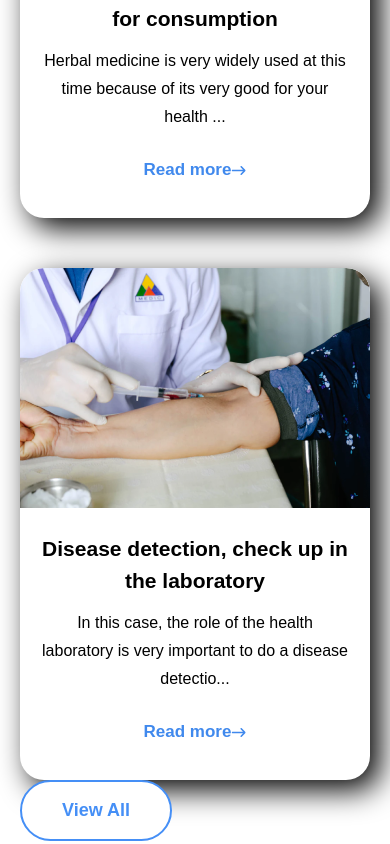
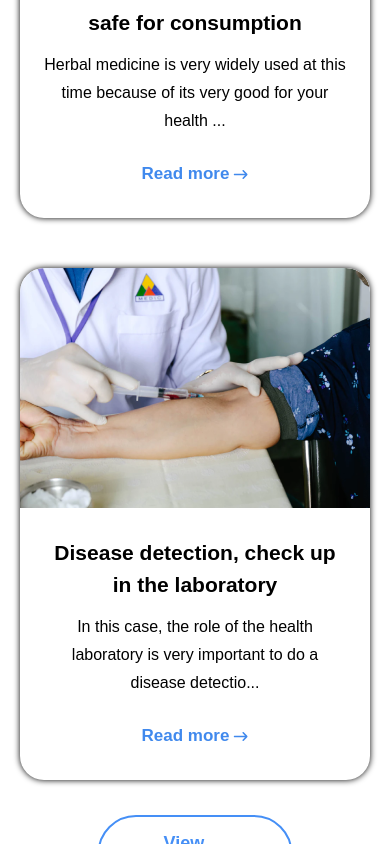
Before and after one commit to DanielCikora/Trafalgar-ReactJS-App, a React (Vite) app: page / in a window 390 px wide. Shown: the part 6513-7357 px from the top of the page. Built offline with nearby package versions, Linux system fonts and the light colour scheme; a web font is replaced by a local one.

Commit message:
NPM Updated, and the rest of the files pushed, ready for transfering.

```diff
--- a/src/App.css
+++ b/src/App.css
@@ -1578,7 +1578,7 @@ body {
 .article-blob {
   position: absolute;
   right: 0;
-  top: 0;
+  top: 105px;
   z-index: -1;
   height: auto;
   width: auto;
@@ -1607,6 +1607,7 @@ body {
   justify-content: center;
   flex-wrap: wrap;
   position: relative;
+  padding-bottom: 100px;
 }
 
 .article-dots {
@@ -1620,7 +1621,7 @@ body {
   max-width: 350px;
   max-height: 100%;
   height: 512px;
-  box-shadow: 10px 10px 30px #000000;
+  box-shadow: 0 0 6px #000000;
   border-radius: 24px;
   transition: all 0.3s ease-in-out;
   overflow: hidden;
@@ -1645,8 +1646,7 @@ body {
 }
 
 .arrow-icon__small {
-  width: 20px;
-  height: 20px;
+  margin-left: 14px;
 }
 
 .article-details__btn {
@@ -1660,12 +1660,28 @@ body {
   padding: 0;
   cursor: pointer;
   animation: fade-in-out 1s normal;
+  position: relative;
+  z-index: 1;
+}
+.article-details__btn::before {
+  content: "";
+  position: absolute;
+  width: 170%;
+  height: 40px;
+  left: -250%;
+  bottom: -10px;
+  z-index: -1;
+  background-color: #4089ED;
+  transition: left 0.2s ease-in-out;
+  border-radius: 0 8px 8px 0;
 }
 .article-details__btn:hover {
-  background-color: #5b9bf3;
   color: #fff;
 }
-.article-details__btn:hover .arrow-icon__small {
+.article-details__btn:hover::before {
+  left: -50%;
+}
+.article-details__btn:hover .arrow-icon__small--color {
   fill: #fff;
 }
 
@@ -1691,13 +1707,32 @@ body {
   top: 280px;
 }
 
+.article-btn {
+  position: absolute;
+  left: 50%;
+  transform: translateX(-50%);
+  bottom: 0;
+  padding: 16px 64px;
+}
+
 @media only screen and (max-width: 1200px) {
   .article-cards {
     flex-wrap: nowrap;
   }
   .article-card__details {
     text-align: center;
-    padding: 20px;
+    padding: 24px;
+  }
+  .article-details__btn::before {
+    left: -400%;
+    border-radius: 8px;
+  }
+  .article-details__btn:hover::before {
+    left: 50%;
+    transform: translateX(-50%);
+  }
+  .article-details__btn .arrow-icon__small {
+    margin-left: 4px;
   }
   .article-card--read-more .article-details__btn {
     top: 290px;
--- a/src/components/Article.tsx
+++ b/src/components/Article.tsx
@@ -43,7 +43,7 @@ export default function Article() {
             imageSrc={skinCareImage}
           />
         </div>
-        <Button linkClass='btn' href='#' linkText='View All' />
+        <Button linkClass='btn article-btn' href='#' linkText='View all' />
       </div>
     </article>
   );
--- a/src/components/micro-components/ArrowIconSmall.tsx
+++ b/src/components/micro-components/ArrowIconSmall.tsx
@@ -6,10 +6,11 @@ export default function ArrowIconSmall() {
       height='9'
       viewBox='0 0 15 9'
       fill='none'
+      className='arrow-icon__small'
     >
       <g clip-path='url(#clip0_63_2689)'>
         <path
-          className='arrow-icon__small'
+          className='arrow-icon__small--color'
           d='M1.37501 5.30357L11.9822 5.30357L9.65179 7.63393C9.33037 7.95536 9.33037 8.4375 9.65179 8.75893C9.97322 9.08036 10.4554 9.08036 10.7768 8.75893L14.4732 5.0625C14.7947 4.74107 14.7947 4.25893 14.4732 3.9375L10.7768 0.241071C10.4554 -0.0803579 9.97322 -0.080358 9.65179 0.241071C9.33037 0.5625 9.33037 1.04464 9.65179 1.36607L11.9822 3.69643L1.37501 3.69643C0.973222 3.69643 0.571436 4.01786 0.571436 4.5C0.571436 4.98214 0.973222 5.30357 1.37501 5.30357Z'
           fill='#4089ED'
         />
--- a/src/components/micro-components/Button.tsx
+++ b/src/components/micro-components/Button.tsx
@@ -1,3 +1,4 @@
+import { Link } from 'react-router-dom';
 interface LinkProps {
   linkClass: string;
   linkText: string;
@@ -5,9 +6,9 @@ interface LinkProps {
 }
 const Button: React.FC<LinkProps> = ({ linkClass, href, linkText }) => {
   return (
-    <a className={linkClass} href={href}>
+    <Link className={linkClass} to={href}>
       {linkText}
-    </a>
+    </Link>
   );
 };
 export default Button;
--- a/src/partials/_article.scss
+++ b/src/partials/_article.scss
@@ -5,7 +5,7 @@
 .article-blob {
   position: absolute;
   right: 0;
-  top: 0;
+  top: 105px;
   z-index: -1;
   height: auto;
   width: auto;
@@ -31,6 +31,7 @@
   justify-content: center;
   flex-wrap: wrap;
   position: relative;
+  padding-bottom: 100px;
 }
 // Dots
 .article-dots {
@@ -44,7 +45,7 @@
   max-width: 350px;
   max-height: 100%;
   height: 512px;
-  box-shadow: 10px 10px 30px $black;
+  box-shadow: 0 0 6px $black;
   border-radius: 24px;
   @include transition-time;
   overflow: hidden;
@@ -66,8 +67,7 @@
   animation: fade-in-out 1s normal;
 }
 .arrow-icon__small {
-  width: 20px;
-  height: 20px;
+  margin-left: 14px;
 }
 .article-details__btn {
   text-align: left;
@@ -80,10 +80,26 @@
   padding: 0;
   cursor: pointer;
   animation: fade-in-out 1s normal;
+  position: relative;
+  z-index: 1;
+  &::before {
+    content: '';
+    position: absolute;
+    width: 170%;
+    height: 40px;
+    left: -250%;
+    bottom: -10px;
+    z-index: -1;
+    background-color: $third-blue;
+    transition: left 0.2s ease-in-out;
+    border-radius: 0 8px 8px 0;
+  }
   &:hover {
-    background-color: $second-blue;
+    &::before {
+      left: -50%;
+    }
     color: $white;
-    .arrow-icon__small {
+    .arrow-icon__small--color {
       fill: $white;
     }
   }
@@ -111,6 +127,14 @@
     top: 280px;
   }
 }
+// Button
+.article-btn {
+  position: absolute;
+  left: 50%;
+  transform: translateX(-50%);
+  bottom: 0;
+  padding: 16px 64px;
+}
 // Media Query
 @include LaptopXL {
   .article-cards {
@@ -118,7 +142,22 @@
   }
   .article-card__details {
     text-align: center;
-    padding: 20px;
+    padding: 24px;
+  }
+  .article-details__btn {
+    &::before {
+      left: -400%;
+      border-radius: 8px;
+    }
+    &:hover {
+      &::before {
+        left: 50%;
+        transform: translateX(-50%);
+      }
+    }
+    .arrow-icon__small {
+      margin-left: 4px;
+    }
   }
   .article-card--read-more {
     .article-details__btn {
```
Also changed, not shown: 2 other files (tests, documents, lock files or other folders).
